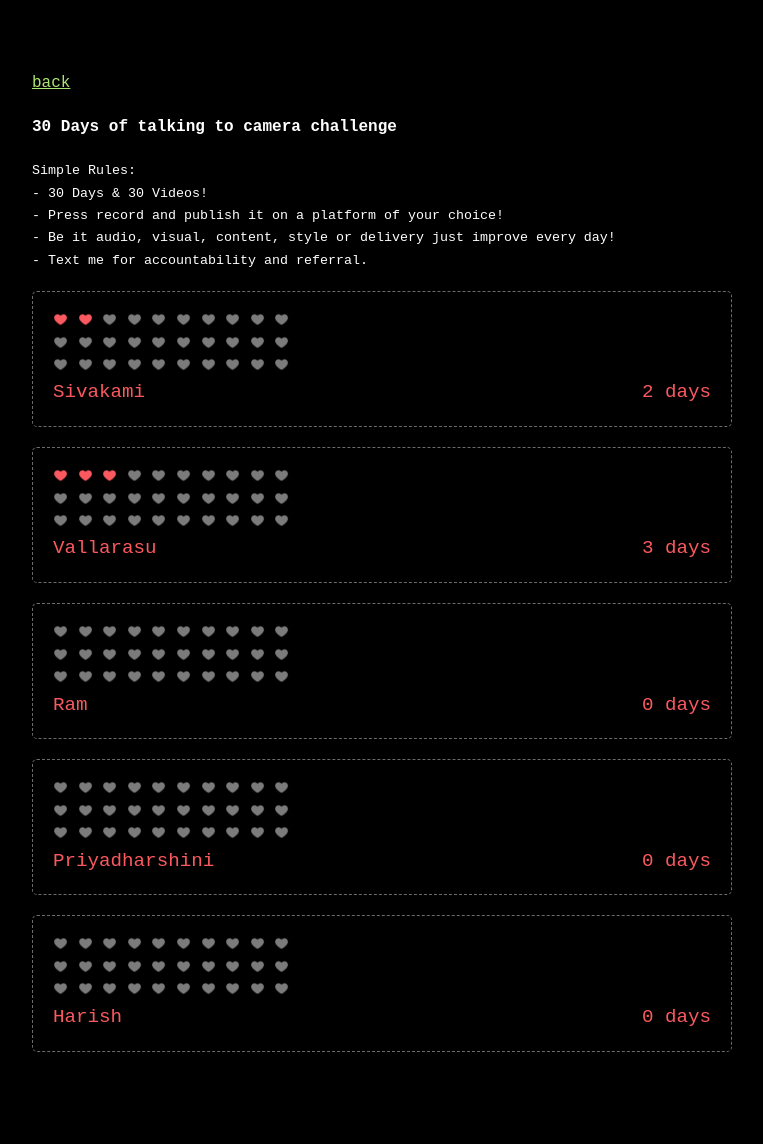
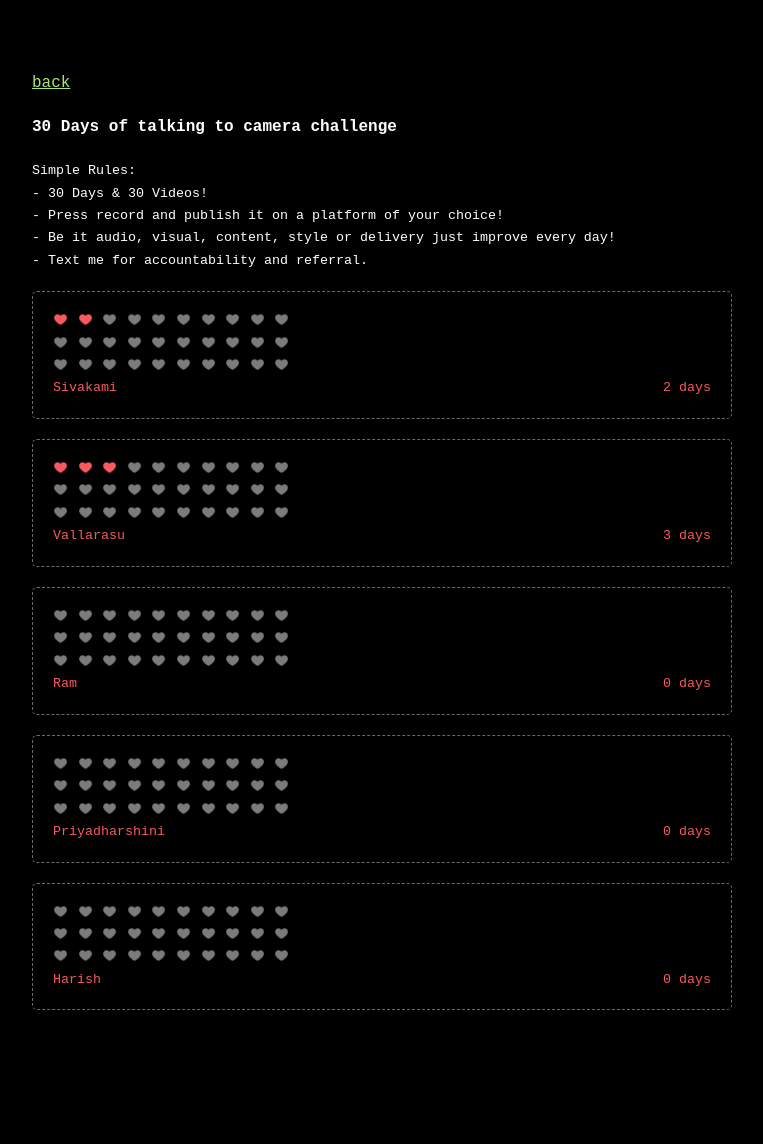
Before and after one commit to VallarasuS/Vallarasu.in, a Jekyll site: the page docs/r/30-days.html, which Jekyll copies as it is, in a window 1280 px wide. Shown: the whole page, without its empty margins (258-1021 px from the left). Built offline with Jekyll 4.4.1, drawn with Linux system fonts in a browser that asks for light colours; after the commit the page ends 1102 px from its top, so only the background shows below that.

Commit message:
Update 30-days.html

```diff
--- a/docs/r/30-days.html
+++ b/docs/r/30-days.html
@@ -96,8 +96,8 @@
             </div>
 
             <div style="display: flex; justify-content: space-between;">
-                <span id="user-name" style="font-size: larger; color: #f9595f;"> Vallarasu </span>
-                <span id="user-days" style="font-size: larger; color: #f9595f;"> Vallarasu </span>
+                <span id="user-name" style="font-size: smaller; color: #f9595f;"> Vallarasu </span>
+                <span id="user-days" style="font-size: smaller; color: #f9595f;"> Vallarasu </span>
             </div>
 
         </div>
```
